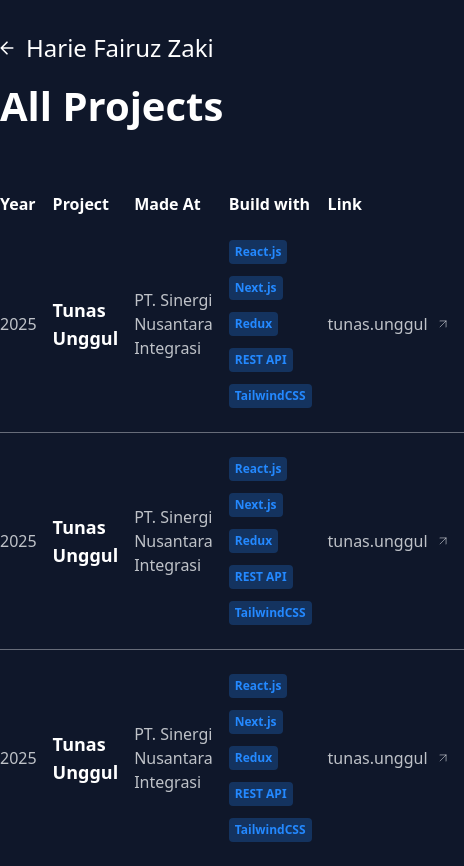
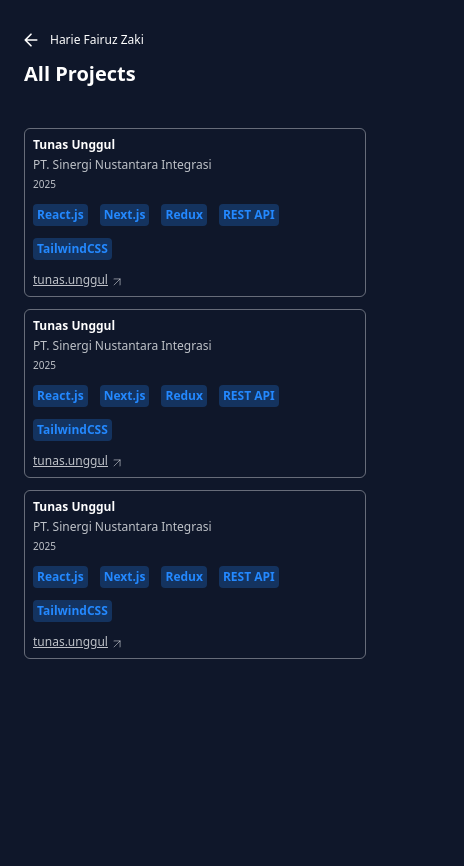
Before and after one commit to HarieFz/harie-portfolio, a Next.js app: page /projects in a window 390 px wide. Shown: the whole page, 464 px wide, since content can reach past the window. After the commit the page ends 844 px from the top, so only its background shows below. Built offline with nearby package versions, Linux system fonts and the light colour scheme.

Commit message:
feat: responsive projects page

```diff
--- a/app/layout.tsx
+++ b/app/layout.tsx
@@ -47,7 +47,7 @@ export default function RootLayout({
   return (
     <html lang="en">
       <body
-        className={`${poppins.variable} antialiased relative bg-dark-navy h-dvh lg:overflow-hidden 2xl:pt-25.5 2xl:pb-27.75 lg:pt-20 lg:pb-15 max-lg:pt-8`}
+        className={`${poppins.variable} antialiased relative bg-dark-navy h-dvh lg:overflow-hidden 2xl:pt-25.5 2xl:pb-27.75 lg:pt-20 lg:pb-15 max-lg:pt-8 max-lg:px-6`}
       >
         <RippleCursor />
         <HighlightProvider>{children}</HighlightProvider>
--- a/app/page.tsx
+++ b/app/page.tsx
@@ -41,7 +41,7 @@ export default function Home() {
 
   return (
     <>
-      <div className="relative 2xl:max-w-7xl xl:max-w-6xl lg:max-w-4xl w-full h-full mx-auto lg:grid lg:grid-cols-12 lg:gap-5 max-lg:px-6">
+      <div className="relative 2xl:max-w-7xl xl:max-w-6xl lg:max-w-4xl w-full h-full mx-auto lg:grid lg:grid-cols-12 lg:gap-5">
         <aside className="lg:col-span-5 flex flex-col justify-between lg:max-h-[718px] max-lg:mb-5">
           <ProfileSidebar />
         </aside>
--- a/app/projects/page.tsx
+++ b/app/projects/page.tsx
@@ -5,15 +5,16 @@ import Link from "next/link";
 
 export default function Projects() {
   return (
-    <div className="relative max-w-7xl max-[1400px]:max-w-6xl w-full h-full mx-auto">
+    <div className="relative 2xl:max-w-7xl xl:max-w-6xl lg:max-w-4xl w-full h-full mx-auto">
       <Link href="/" className="flex items-center gap-3 mb-3">
         <ArrowLeft className="text-[14px] text-white" />
-        <p className="text-2xl text-white">Harie Fairuz Zaki</p>
+        <p className="lg:text-2xl text-xs text-white">Harie Fairuz Zaki</p>
       </Link>
 
-      <h1 className="font-bold text-[40px] text-white mb-14">All Projects</h1>
+      <h1 className="font-bold lg:text-[40px] text-xl text-white lg:mb-14 mb-10">All Projects</h1>
 
-      <table className="w-full py-6 text-white">
+      {/* Laptop */}
+      <table className="max-lg:hidden w-full py-6 text-white">
         <thead>
           <tr className="[&>th]:pe-4">
             <th align="left">Year</th>
@@ -65,6 +66,44 @@ export default function Projects() {
           ))}
         </tbody>
       </table>
+
+      {/* Mobile */}
+      <div className="lg:hidden grid min-[650px]:grid-cols-2 max-[650px]:grid-cols-1 gap-3">
+        {[1, 2, 3].map((_, index) => (
+          <div key={index} className="border border-[#EBEDF0]/40 rounded-md p-2">
+            <div className="flex flex-col gap-1 mb-3">
+              <p className="font-bold text-xs text-white">Tunas Unggul</p>
+              <p className="text-xs text-[#EBEDF0]/80">PT. Sinergi Nustantara Integrasi</p>
+              <p className="text-2xs text-[#EBEDF0]/80">2025</p>
+            </div>
+
+            <div className="flex flex-wrap items-center gap-3 mb-3">
+              <div className=" card-tech">
+                <p className="font-bold text-xs text-[#2489FF]">React.js</p>
+              </div>
+              <div className=" card-tech">
+                <p className="font-bold text-xs text-[#2489FF]">Next.js</p>
+              </div>
+              <div className=" card-tech">
+                <p className="font-bold text-xs text-[#2489FF]">Redux</p>
+              </div>
+              <div className=" card-tech">
+                <p className="font-bold text-xs text-[#2489FF]">REST API</p>
+              </div>
+              <div className=" card-tech">
+                <p className="font-bold text-xs text-[#2489FF]">TailwindCSS</p>
+              </div>
+            </div>
+
+            <p className="flex items-center gap-1 text-xs underline text-[#EBEDF0]/80">
+              tunas.unggul{" "}
+              <span>
+                <ArrowRight className="w-2.5 h-2.5 -rotate-45 translate-y-0.5" />
+              </span>
+            </p>
+          </div>
+        ))}
+      </div>
     </div>
   );
 }
```
